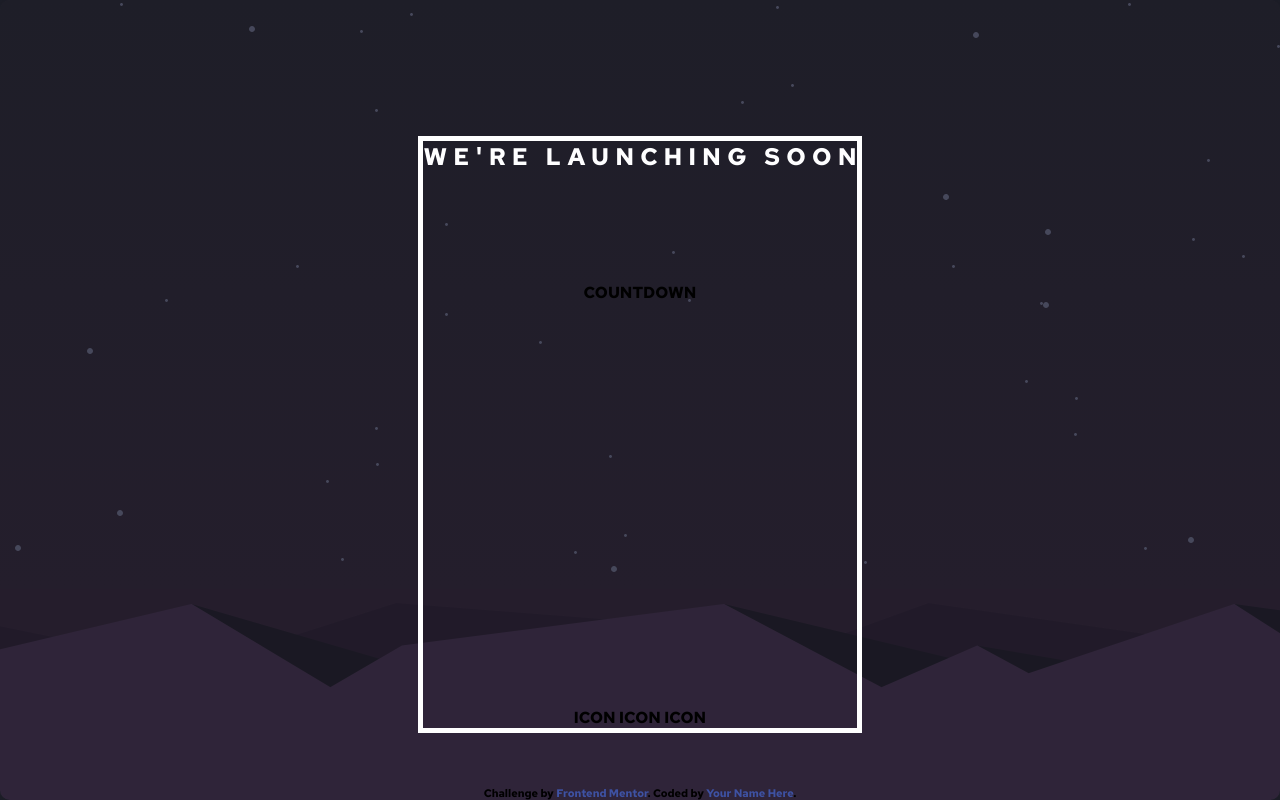
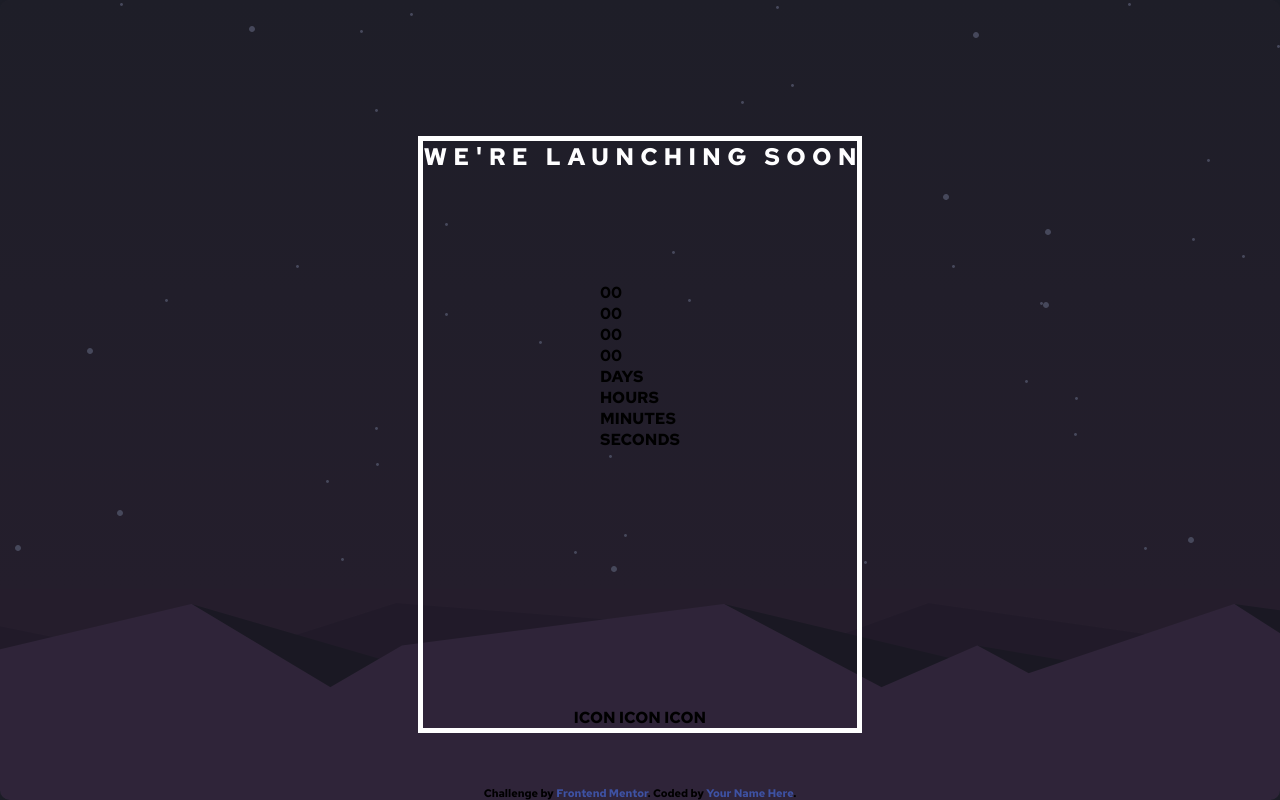
Before and after one commit to DorKatzir/launch-countdown-timer, a plain HTML site: page index.html in a window 1280 px wide. Drawn offline with Linux system fonts and the light colour scheme.

Commit message:
countdown

```diff
--- a/index.html
+++ b/index.html
@@ -15,7 +15,18 @@
             <h1 class="title">We're launching soon</h1>
 
             <section class="countdown">
-                <p>countdown</p>
+                <div class="box-group">
+                    <div class="box">00</div>
+                    <div class="box">00</div>
+                    <div class="box">00</div>
+                    <div class="box">00</div>
+                </div>
+                <div class="text-group">
+                    <h2 class="text">Days</h2>
+                    <h2 class="text">Hours</h2>
+                    <h2 class="text">Minutes</h2>
+                    <h2 class="text">Seconds</h2>
+                </div>
             </section>
 
             <section class="social-icons">
```
